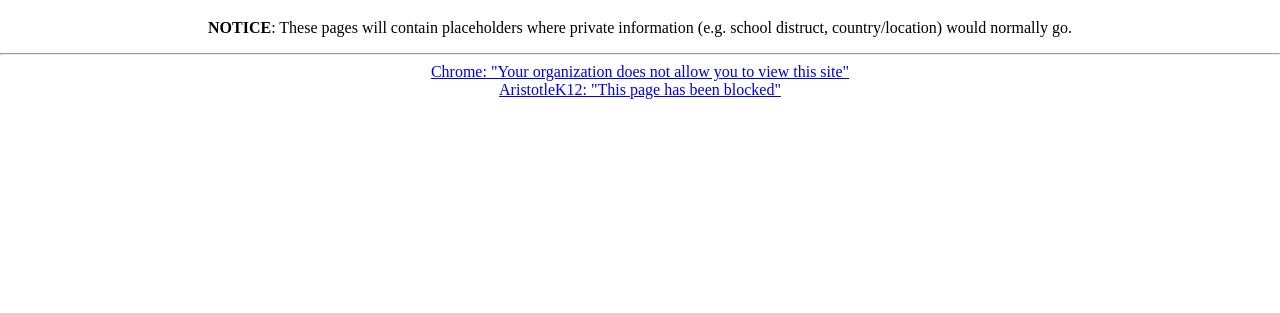
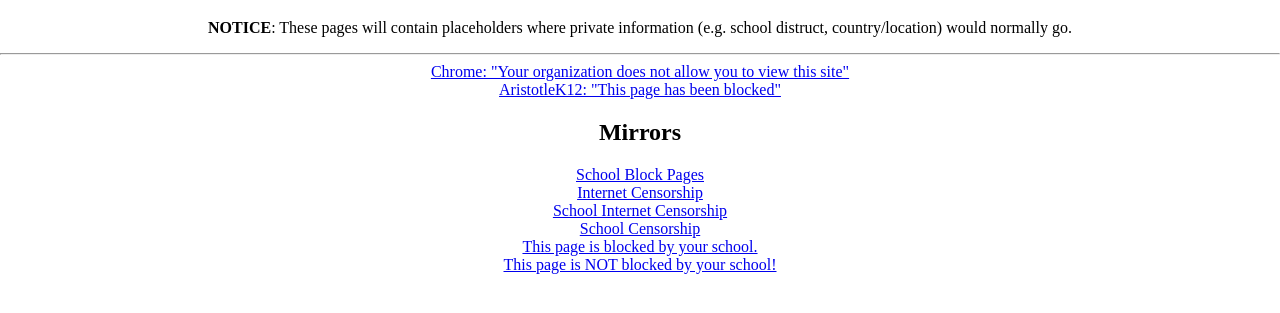
Before and after one commit to sophb-chan/block-pages, a plain HTML site: page src/index.html in a window 1280 px wide. Shown: the part 61-374 px from the top of the page. Drawn offline with Linux system fonts and the light colour scheme.

Commit message:
Add mirror list

```diff
--- a/src/index.html
+++ b/src/index.html
@@ -5,18 +5,51 @@
 	<meta charset="UTF-8">
 	<meta name="viewport" content="width=device-width, initial-scale=1.0">
 	<title>Block Pages</title>
-	<link rel="stylesheet" href="style.css">
 </head>
 
 <body>
 	<h1>Block Page Demos</h1>
 
-	<p><b>NOTICE</b>: These pages will contain placeholders where private information (e.g. school distruct, country/location) would normally go.</p>
+	<p><b>NOTICE</b>: These pages will contain placeholders where private information (e.g. school distruct,
+		country/location) would normally go.</p>
 	<hr>
 	<div class="block-pages">
 		<a href="/chrome">Chrome: "Your organization does not allow you to view this site"</a>
 		<a href="/aristotleK12">AristotleK12: "This page has been blocked"</a>
 	</div>
+	<h2>Mirrors</h2>
+	<div class="mirror-list">
+		<a href="school-block-pages.vercel.app">School Block Pages</a>
+		<a href="internet-censorship.vercel.app">Internet Censorship</a>
+		<a href="school-internet-censorship.vercel.app">School Internet Censorship</a>
+		<a href="school-induced-censorship.vercel.app">School Censorship</a>
+		<a href="this-page-is-blocked-by-your-school.vercel.app">This page is blocked by your school.</a>
+		<a href="this-page-is-not-blocked-by-your-school.vercel.app">This page is NOT blocked by your school!</a>
+	</div>
+
+	<style>
+		html,
+		body {
+			margin: 0;
+		}
+
+		body {
+			text-align: center;
+		}
+
+		.block-pages,
+		.mirror-list {
+			display: flex;
+			flex-direction: column;
+		}
+	</style>
+	<script>
+		const mirrors = document.querySelector('.mirror-list a[href]');
+		for (const mirror of mirrors) {
+			if (a.href === location.hostname)
+				a.textContent += ' (You are here!)';
+		}
+	</script>
 </body>
 
 </html>
--- a/src/style.css
+++ /dev/null
@@ -1,11 +0,0 @@
-html, body {
-	margin: 0;
-}
-
-body {
-	text-align: center;
-}
-.block-pages {
-	display: flex;
-	flex-direction: column;
-}
```
